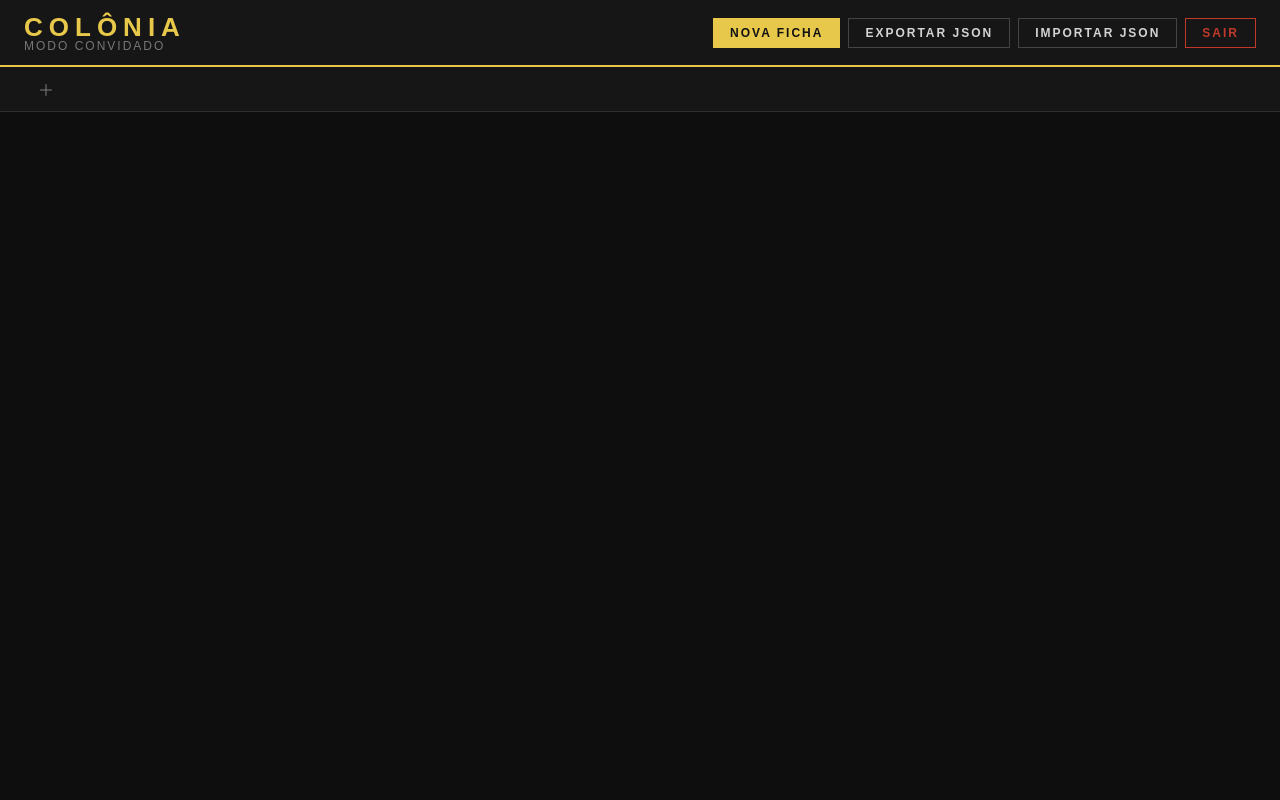
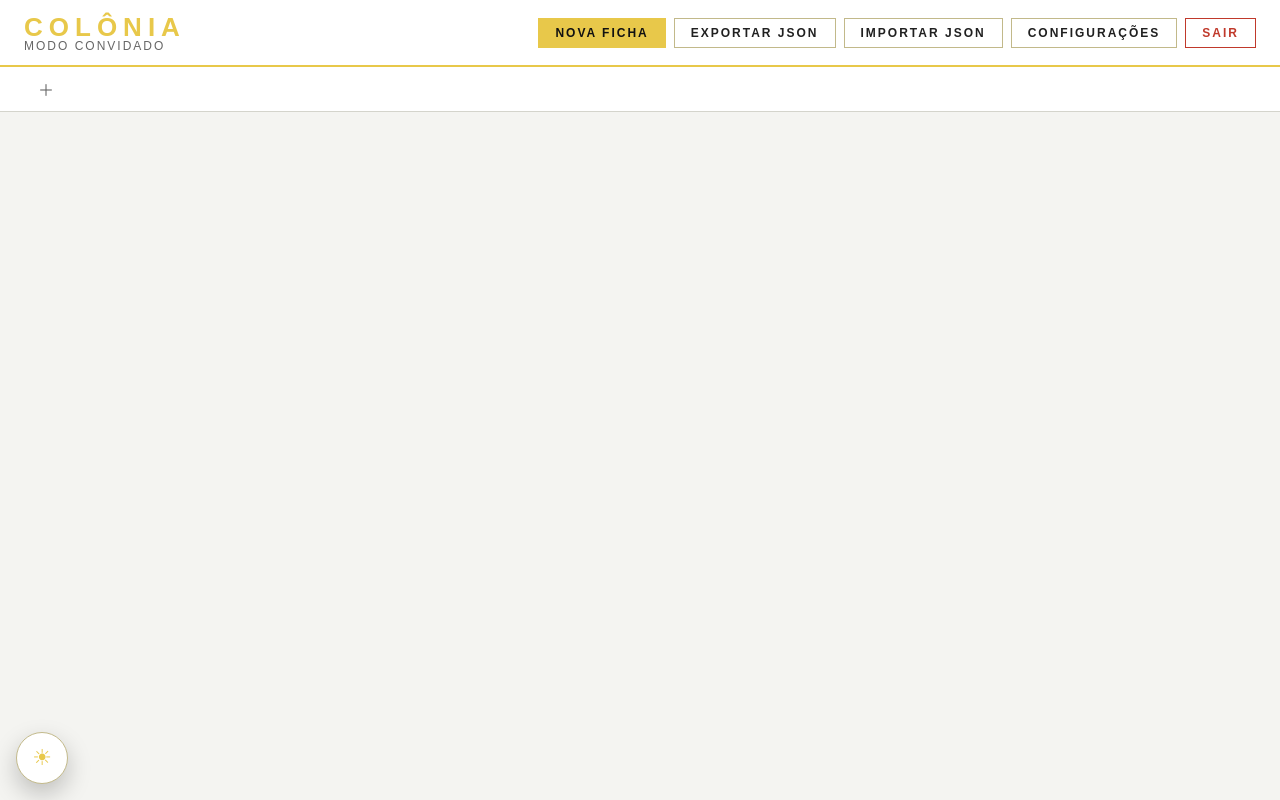
Before and after one commit to GabrielDeGiuliCosta/Desenvolvimento-Web, a React (Vite) app: page / in a window 1280 px wide. Both pictures are taken after a click on the button "CONTINUAR SEM LOGIN". Built offline with nearby package versions, Linux system fonts and the light colour scheme; no server answers.

Commit message:
0.8.16 - Mdo claro e menu de configurações adicionado

```diff
--- a/src/App.css
+++ b/src/App.css
@@ -1,12 +1,53 @@
 :root {
-    --bg:#0e0e0e; --surface:#161616; --surface2:#1e1e1e; --surface3:#252525;
-    --border:#2e2e2e; --border-accent:#444;
-    --accent:#e8c84a; --accent2:#c0392b; --accent3:#4a9eff; --accent4:#2ecc71;
-    --text:#d4d4d4; --text-dim:#777; --text-bright:#f0f0f0;
-    --input-bg:#111;
+  /* MODO CLARO (PADRÃO) */
+
+  --bg:#f4f4f1;
+
+  --surface:#ffffff;
+  --surface2:#f0f0ea;
+  --surface3:#e8e8e1;
+
+  --border:#d4d4cc;
+  --border-accent:#c2b98a;
+
+  --accent:#e8c84a;
+  --accent2:#c0392b;
+  --accent3:#4a9eff;
+  --accent4:#2ecc71;
+
+  --text:#202020;
+  --text-dim:#666;
+  --text-bright:#000;
+
+  --input-bg:#fafaf7;
+
   --font-mono:'Share Tech Mono',monospace;
   --font-display:'Barlow Condensed',sans-serif;
   --font-body:'Barlow',sans-serif;
+}
+
+/* MODO ESCURO */
+
+body.dark-theme {
+  --bg:#0e0e0e;
+
+  --surface:#161616;
+  --surface2:#1e1e1e;
+  --surface3:#252525;
+
+  --border:#2e2e2e;
+  --border-accent:#444;
+
+  --accent:#e8c84a;
+  --accent2:#c0392b;
+  --accent3:#4a9eff;
+  --accent4:#2ecc71;
+
+  --text:#d4d4d4;
+  --text-dim:#777;
+  --text-bright:#f0f0f0;
+
+  --input-bg:#111;
 }
 *{box-sizing:border-box;margin:0;padding:0;}
 body{background:var(--bg);color:var(--text);font-family:var(--font-body);font-size:14px;min-height:100vh;}
@@ -726,3 +767,54 @@ textarea:focus-visible {
   text-align: center;
   font-family: var(--font-mono);
 }
+
+/*BOTÃO DE TEMA*/
+.theme-floating-button {
+  position: fixed;
+  left: 16px;
+  bottom: 16px;
+  width: 52px;
+  height: 52px;
+  border-radius: 50%;
+  border: 1px solid var(--border-accent);
+  background: var(--surface);
+  color: var(--accent);
+  font-size: 22px;
+  cursor: pointer;
+  z-index: 9999;
+  box-shadow: 0 10px 25px rgba(0,0,0,.22);
+}
+
+.theme-floating-button:hover {
+  border-color: var(--accent);
+  transform: translateY(-2px);
+}
+
+/*CONFIGURAÇÕES*/
+.settings-modal {
+  position: fixed;
+  inset: 0;
+  background: rgba(0,0,0,.55);
+  z-index: 10002;
+  display: flex;
+  align-items: center;
+  justify-content: center;
+  padding: 20px;
+}
+
+.settings-modal.hidden {
+  display: none;
+}
+
+.settings-box {
+  width: 100%;
+  max-width: 340px;
+  background: var(--surface);
+  border: 1px solid var(--border-accent);
+  border-top: 3px solid var(--accent);
+  padding: 18px;
+  display: flex;
+  flex-direction: column;
+  gap: 10px;
+  box-shadow: 0 18px 40px rgba(0,0,0,.35);
+}
--- a/src/App.jsx
+++ b/src/App.jsx
@@ -7,6 +7,10 @@ import { getSheets, getToken, removeToken, syncSheet, deleteSheet } from './serv
 function App() {
   const [authChecked, setAuthChecked] = useState(false)
   const [modoApp, setModoApp] = useState(null)
+  const [temaEscuro, setTemaEscuro] = useState(() => {
+    return localStorage.getItem('colonia_theme') === 'dark'
+  })
+  const [configOpen, setConfigOpen] = useState(false)
   const [personagens, setPersonagens] = useState([])
   const pendingActionRef = useRef(null)
 
@@ -50,6 +54,16 @@ function App() {
       cancelado = true
     }
   }, [modoApp])
+
+  useEffect(() => {
+    if (temaEscuro) {
+      document.body.classList.add('dark-theme')
+      localStorage.setItem('colonia_theme', 'dark')
+    } else {
+      document.body.classList.remove('dark-theme')
+      localStorage.setItem('colonia_theme', 'light')
+    }
+  }, [temaEscuro])
 
   useEffect(() => {
     window.syncFichaComBackend = async function (ficha) {
@@ -203,6 +217,10 @@ function App() {
 
   function lerArquivoImportado(e) {
     window.lerImportacao?.(e)
+  }
+
+  function alternarTema() {
+    setTemaEscuro(v => !v)
   }
 
   function sair() {
@@ -427,6 +445,15 @@ function App() {
               </button>
 
               <button
+                className="btn"
+                type="button"
+                onClick={() => setConfigOpen(true)}
+                aria-label="Abrir configurações"
+              >
+                Configurações
+              </button>
+
+              <button
                 className="btn danger"
                 type="button"
                 onClick={sair}
@@ -454,6 +481,8 @@ function App() {
                 onNewCharacter={criarPersonagemLogado}
                 onExport={exportar}
                 onImport={importar}
+                onOpenSettings={() => setConfigOpen(true)}
+                temaEscuro={temaEscuro}
                 onLogout={sair}
                 showPanelOption={false}
               />
@@ -483,6 +512,37 @@ function App() {
         onChange={lerArquivoImportado}
         aria-label="Selecionar arquivo JSON para importar fichas"
       />
+
+      <button
+        className="theme-floating-button"
+        type="button"
+        onClick={alternarTema}
+        aria-label="Alternar tema claro e escuro"
+      >
+        {temaEscuro ? '☾' : '☀'}
+      </button>
+
+      <div className={`settings-modal ${configOpen ? '' : 'hidden'}`}>
+        <div className="settings-box">
+          <div className="section-label">Configurações</div>
+
+          <button
+            className="btn"
+            type="button"
+            onClick={alternarTema}
+          >
+            {temaEscuro ? 'Modo Claro ☀' : 'Modo Escuro ☾'}
+          </button>
+
+          <button
+            className="btn danger"
+            type="button"
+            onClick={() => setConfigOpen(false)}
+          >
+            Fechar
+          </button>
+        </div>
+      </div>
     </>
   )
 }
--- a/src/UserMenu.jsx
+++ b/src/UserMenu.jsx
@@ -6,6 +6,8 @@ function UserMenu({
   onNewCharacter,
   onExport,
   onImport,
+  onOpenSettings,
+  temaEscuro,
   onLogout,
   showPanelOption = true,
   showExportOption = true
@@ -32,6 +34,14 @@ function UserMenu({
 
           <button type="button" onClick={onImport}>Importar JSON</button>
 
+          <button type="button" onClick={onOpenSettings}>
+            {temaEscuro ? 'Modo Claro ☀' : 'Modo Escuro ☾'}
+          </button>
+
+          <button type="button" onClick={onOpenSettings}>
+            Configurações
+          </button>
+
           <button type="button" className="danger" onClick={onLogout}>
             Logout
           </button>
```
Lines whose indentation alone changed are shown as unchanged.
